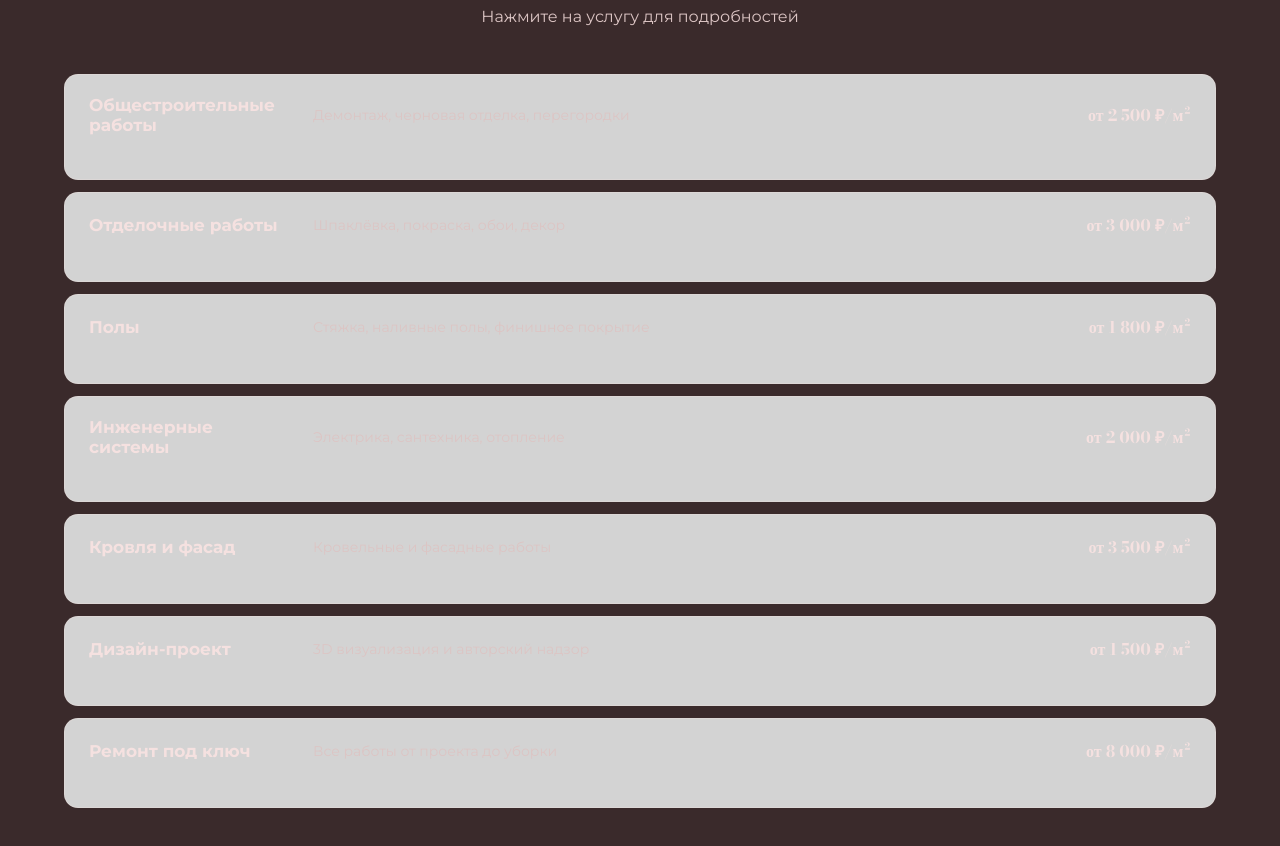
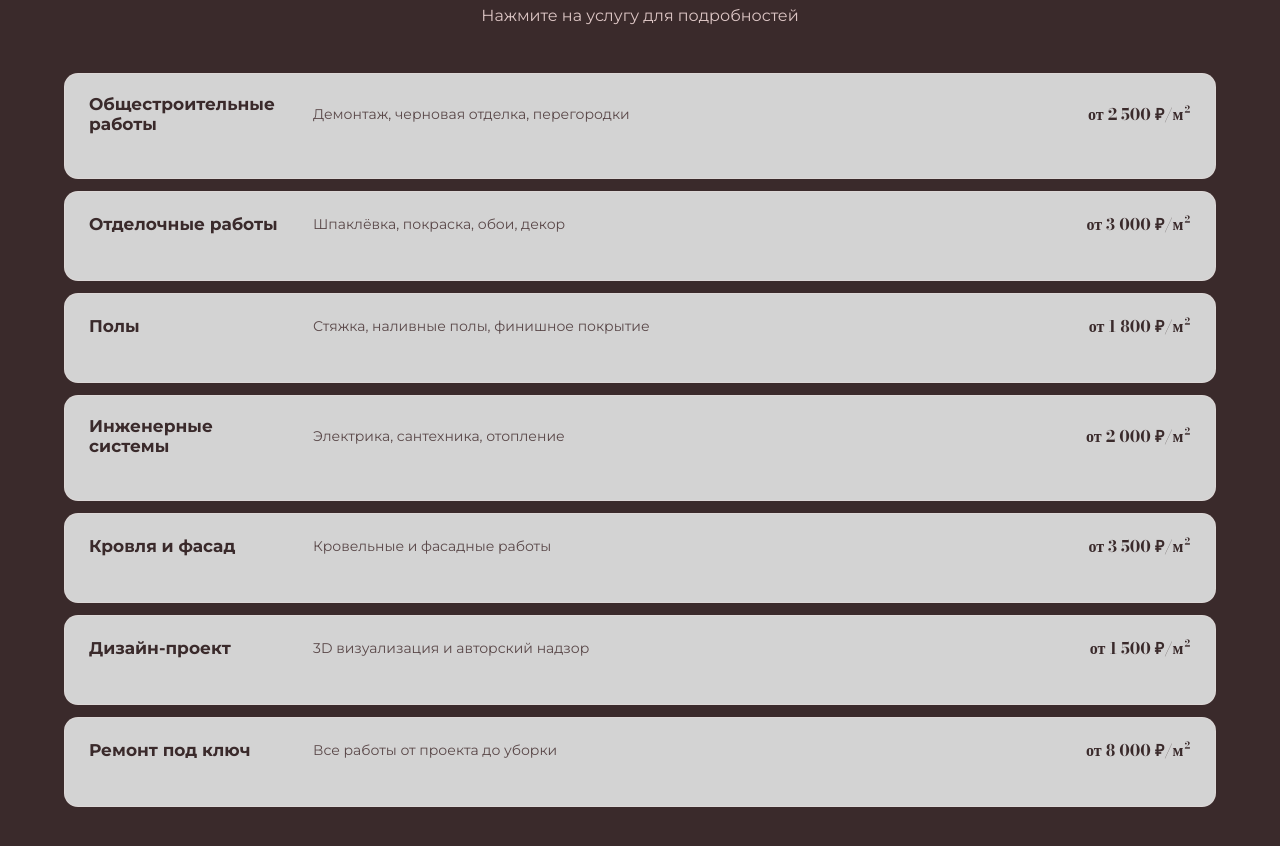
Before and after one commit to baxonbebra00/dlx, a plain HTML site: page index.html in a window 1280 px wide. Shown: the part 1388-2234 px from the top of the page. Drawn offline with nearby package versions, Linux system fonts and the light colour scheme.

Commit message:
Fix header border, darken card text for light gray cards
Co-Authored-By: Claude Opus 4.6 (1M context) <noreply@anthropic.com>

```diff
--- a/index.html
+++ b/index.html
@@ -70,7 +70,7 @@ img { display: block; max-width: 100%; content-visibility: auto; }
 .topbar-right { display: flex; gap: 0; align-items: center; }
 .topbar-right a { color: var(--accent); font-weight: 600; transition: color .2s; padding: 6px 16px; border-radius: 6px; display: flex; align-items: center; gap: 6px; }
 .topbar-right a:hover { color: var(--accent2); background: var(--accent-bg); }
-.hdr { position: sticky; top: 0; z-index: 40; background: var(--hdr-bg); backdrop-filter: blur(16px); border-bottom: 1px solid var(--border); }
+.hdr { position: sticky; top: 0; z-index: 40; background: var(--hdr-bg); backdrop-filter: blur(16px); }
 .hdr-in { max-width: 1200px; margin: 0 auto; padding: 0 24px; height: 64px; display: flex; align-items: center; justify-content: space-between; }
 .hdr-left { display: flex; align-items: center; gap: 16px; }
 .hdr-right { display: flex; align-items: center; gap: 16px; }
@@ -361,15 +361,15 @@ img { display: block; max-width: 100%; content-visibility: auto; }
 .svc-row h3 {
     font-size: 17px;
     font-weight: 700;
-    color: var(--heading);
+    color: var(--card-text, var(--heading));
     font-family: 'Montserrat', sans-serif;
 }
 .svc-row .svc-desc {
-    color: var(--text2);
+    color: var(--card-text2, var(--text2));
     font-size: 14px;
 }
 .svc-row .svc-price {
-    color: var(--accent);
+    color: var(--card-text, var(--accent));
     font-weight: 700;
     font-size: 16px;
     font-family: 'Bodoni Moda', serif;
```
